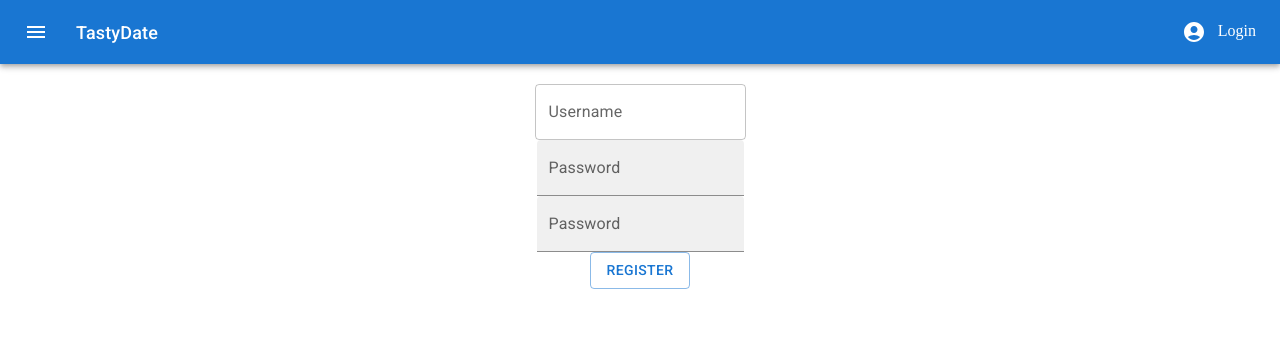
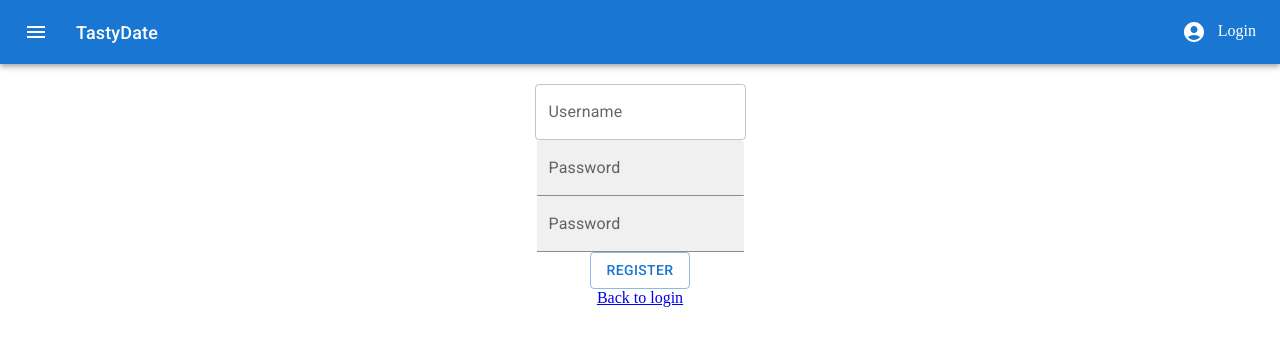
Before and after one commit to xt-t/TastyDate, a React (Create React App) app in the folder frontend/: page /register in a window 1280 px wide. Shown: the top 346 px of the page. Built offline with nearby package versions, Linux system fonts and the light colour scheme.

Commit message:
3rdpagesettings

```diff
--- a/frontend/src/components/loginregister/RegisterComponent.tsx
+++ b/frontend/src/components/loginregister/RegisterComponent.tsx
@@ -1,5 +1,5 @@
 import {FormEvent, useState} from "react";
-import {useNavigate} from "react-router-dom";
+import {Link, useNavigate} from "react-router-dom";
 import * as React from "react";
 import {RegisterData, registerPost} from "../../service/tastydate-api-service";
 import {Button, TextField } from "@mui/material";
@@ -42,6 +42,7 @@
                 <TextField variant="filled" label="Password" type="password" value={userPasswordVerify}
                            onChange={(e) => setUserPasswordVerify(e.target.value)}/>
                 <Button type="submit" variant="outlined">Register</Button>
+                <Link to="/login">Back to login</Link>
             </form>
         </div>
     )
```
